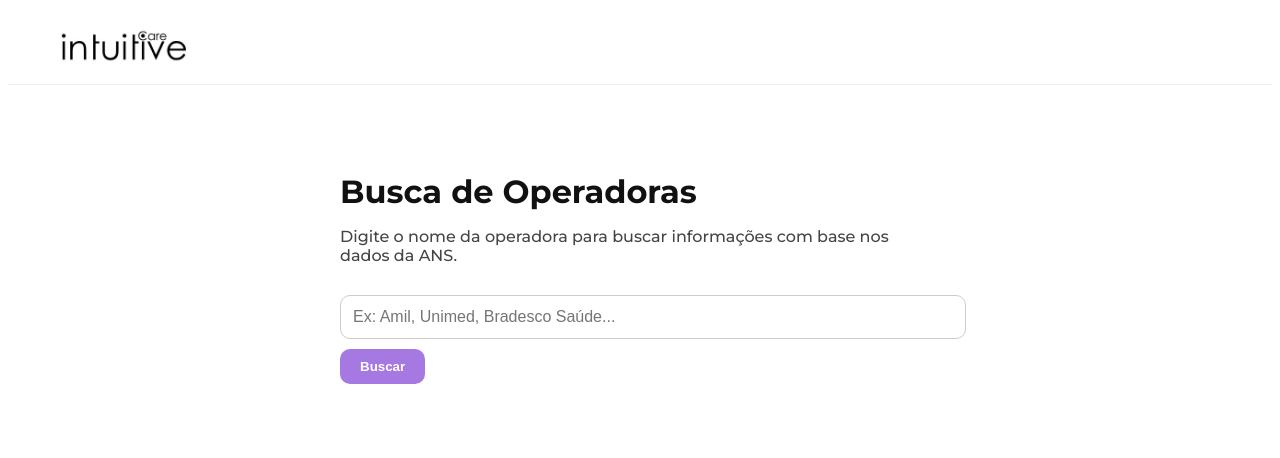
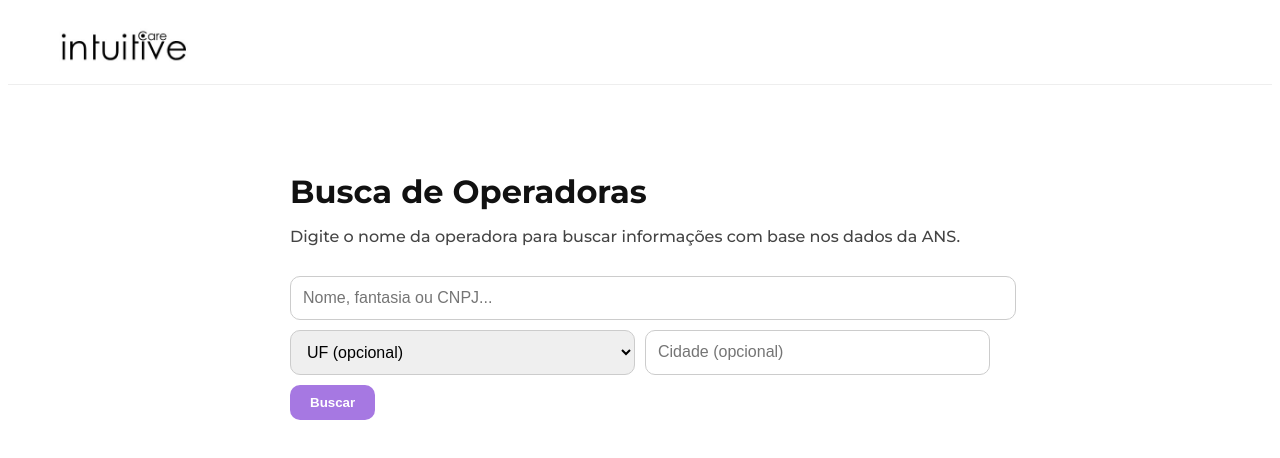
Before and after one commit to Patrikts/teste-api-intuitivecare, a Vue app in the folder frontend/buscador-operadoras/: page / in a window 1280 px wide. Shown: the top 458 px of the page. Built offline with nearby package versions, Linux system fonts and the light colour scheme.

Commit message:
atualização frontend com parametros de busca

```diff
--- a/frontend/buscador-operadoras/src/App.vue
+++ b/frontend/buscador-operadoras/src/App.vue
@@ -11,7 +11,16 @@
           Digite o nome da operadora para buscar informações com base nos dados da ANS.
         </p>
 
-        <input v-model="termo" @keyup.enter="buscar" placeholder="Ex: Amil, Unimed, Bradesco Saúde..." />
+        <input v-model="termo" placeholder="Nome, fantasia ou CNPJ..." />
+        <div class="filters">
+          <select v-model="uf">
+            <option value="">UF (opcional)</option>
+            <option v-for="estado in ufs" :key="estado" :value="estado">{{ estado }}</option>
+          </select>
+
+          <input v-model="cidade" placeholder="Cidade (opcional)" />
+        </div>
+
         <button @click="buscar">Buscar</button>
 
         <div v-if="loading" class="loading">Buscando...</div>
@@ -26,6 +35,12 @@
           </li>
         </ul>
 
+        <div v-if="resultados.length" class="pagination">
+          <button @click="anterior" :disabled="pagina === 1">Anterior</button>
+          <span>Página {{ pagina }}</span>
+          <button @click="proxima" :disabled="pagina * limite >= total">Próxima</button>
+        </div>
+
         <div v-if="erro" class="error">{{ erro }}</div>
       </div>
     </main>
@@ -39,9 +54,19 @@ export default {
   data() {
     return {
       termo: "",
+      uf: "",
+      cidade: "",
       resultados: [],
+      pagina: 1,
+      limite: 5,
+      total: 0,
       loading: false,
-      erro: ""
+      erro: "",
+      ufs: [
+        "AC", "AL", "AM", "AP", "BA", "CE", "DF", "ES", "GO",
+        "MA", "MG", "MS", "MT", "PA", "PB", "PE", "PI", "PR",
+        "RJ", "RN", "RO", "RR", "RS", "SC", "SE", "SP", "TO"
+      ]
     };
   },
   methods: {
@@ -52,13 +77,33 @@ export default {
 
       try {
         const response = await axios.get("http://localhost:8000/buscar", {
-          params: { q: this.termo }
+          params: {
+            q: this.termo,
+            uf: this.uf || undefined,
+            cidade: this.cidade || undefined,
+            page: this.pagina,
+            limit: this.limite
+          }
         });
+
         this.resultados = response.data.resultados;
+        this.total = response.data.total_encontrado;
       } catch (err) {
         this.erro = "Erro ao buscar dados.";
       } finally {
         this.loading = false;
+      }
+    },
+    anterior() {
+      if (this.pagina > 1) {
+        this.pagina--;
+        this.buscar();
+      }
+    },
+    proxima() {
+      if (this.pagina * this.limite < this.total) {
+        this.pagina++;
+        this.buscar();
       }
     }
   }
@@ -93,7 +138,7 @@ export default {
 }
 
 .content {
-  max-width: 600px;
+  max-width: 700px;
   width: 100%;
 }
 
@@ -109,13 +154,24 @@ h2 {
   margin-bottom: 30px;
 }
 
-input {
+input, select {
   width: 100%;
   padding: 12px;
   font-size: 16px;
   margin-bottom: 10px;
   border-radius: 10px;
   border: 1px solid #ccc;
+}
+
+.filters {
+  display: flex;
+  gap: 10px;
+  flex-wrap: wrap;
+}
+
+.filters select, .filters input {
+  flex: 1;
+  min-width: 150px;
 }
 
 button {
@@ -127,6 +183,7 @@ button {
   border-radius: 10px;
   cursor: pointer;
   transition: background 0.3s ease;
+  margin-bottom: 20px;
 }
 
 button:hover {
@@ -134,7 +191,6 @@ button:hover {
 }
 
 .result-list {
-  margin-top: 30px;
   list-style: none;
   padding: 0;
 }
@@ -142,6 +198,13 @@ button:hover {
 .result-item {
   border-bottom: 1px solid #eee;
   padding: 12px 0;
+}
+
+.pagination {
+  display: flex;
+  justify-content: space-between;
+  align-items: center;
+  margin-top: 20px;
 }
 
 .loading {
```
